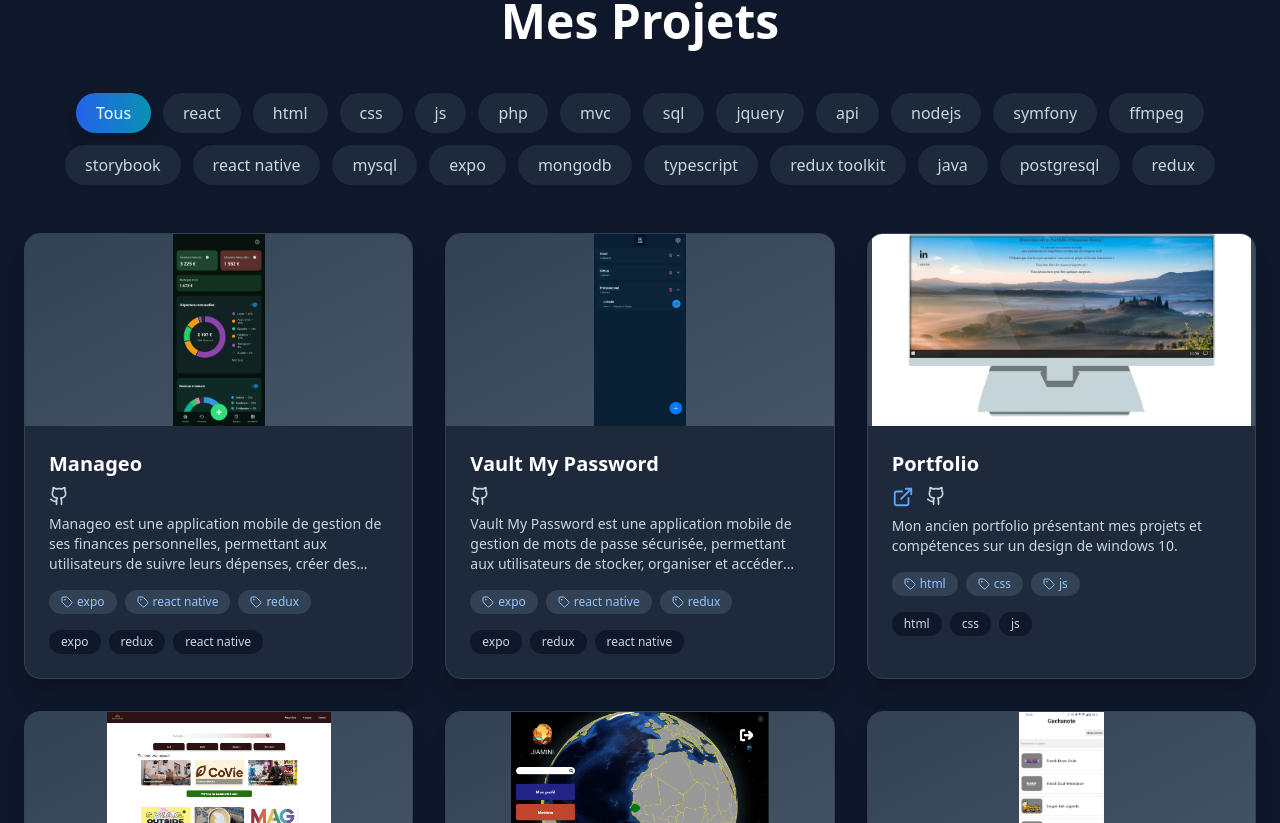
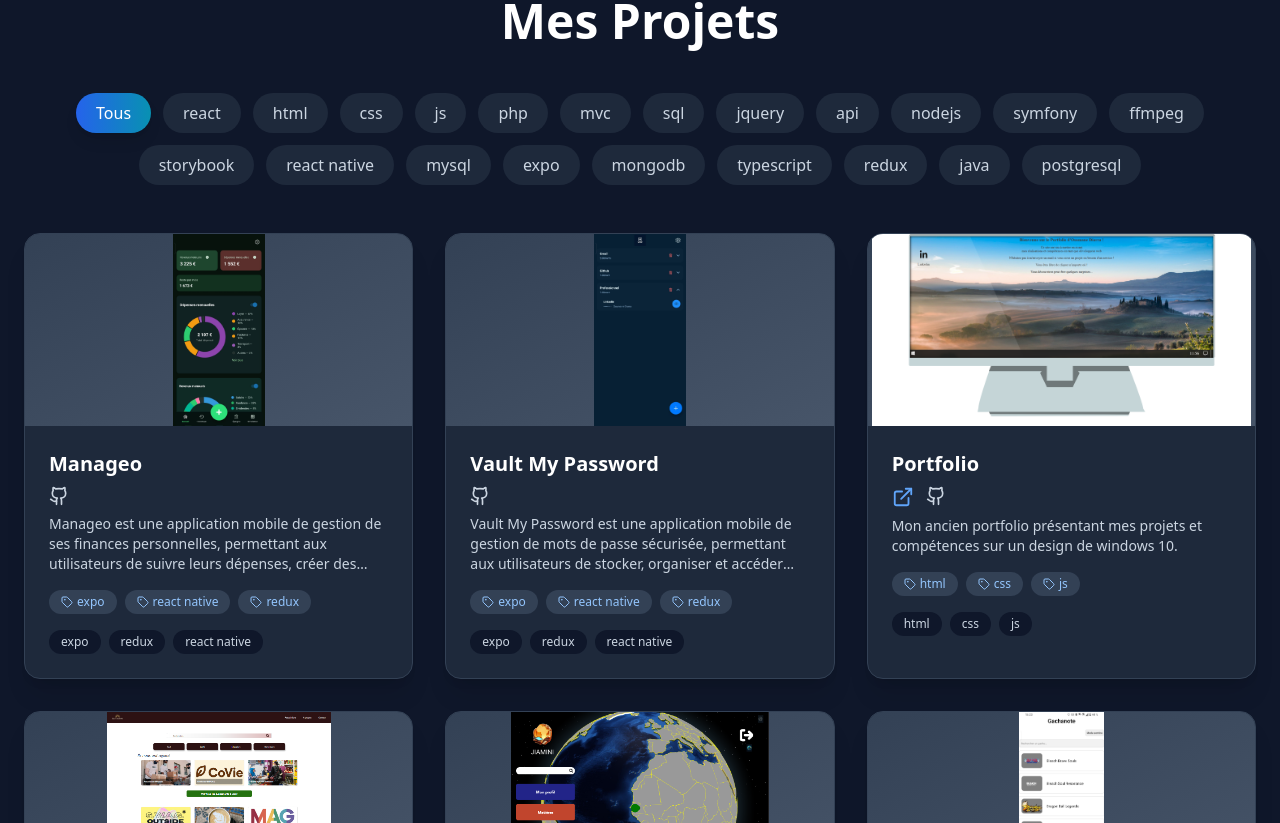
Before and after one commit to ouss17/portfolio-2025, a React (Vite) app: page / in a window 1280 px wide. Shown: the part 1857-2680 px from the top of the page. Built offline with nearby package versions, Linux system fonts and the light colour scheme.

Commit message:
remove toolkit of redux

```diff
--- a/src/data/projects.ts
+++ b/src/data/projects.ts
@@ -542,7 +542,7 @@ export const projects = [
     key: "todoreaction",
     title: "ToDo'Réac'tion",
     description: [
-      "ToDo'Réac'tion est une application de gestion de tâches moderne, réalisée avec React Native, Redux Toolkit et Expo Router.",
+      "ToDo'Réac'tion est une application de gestion de tâches moderne, réalisée avec React Native, Redux et Expo Router.",
       "Fonctionnalités :",
       "- Ajout, édition et suppression de tâches",
       "- Gestion de la date et de l'heure d'échéance pour chaque tâche",
@@ -553,7 +553,7 @@ export const projects = [
     githubLink: "https://github.com/ouss17/expo-todolist",
     githubLinkBackend: null,
     image: todoreaction,
-    tags: ["expo", "react native", "typescript", "redux toolkit"],
+    tags: ["expo", "react native", "typescript", "redux"],
     versions: [
       {
         version: "v1",
@@ -561,7 +561,7 @@ export const projects = [
           { name: "expo", percentage: 40 },
           { name: "react native", percentage: 30 },
           { name: "typescript", percentage: 20 },
-          { name: "redux toolkit", percentage: 10 }
+          { name: "redux", percentage: 10 }
         ],
         slides: [
           { img: todoreaction1, alt: "todoreaction 1" },
@@ -587,13 +587,13 @@ export const projects = [
     githubLink: "https://github.com/ouss17/gachanote",
     githubLinkBackend: null,
     image: gachanote,
-    tags: ["expo", "react native", "typescript", "redux toolkit"],
+    tags: ["expo", "react native", "typescript", "redux"],
     versions: [
       {
         version: "v1",
         technos: [
           { name: "expo", percentage: 60 },
-          { name: "redux toolkit", percentage: 40 }
+          { name: "redux", percentage: 40 }
         ],
         slides: [
           { img: gachanote1, alt: "GachaNote v1 - 1" },
@@ -610,7 +610,7 @@ export const projects = [
           { name: "expo", percentage: 40 },
           { name: "react native", percentage: 30 },
           { name: "typescript", percentage: 20 },
-          { name: "redux toolkit", percentage: 10 }
+          { name: "redux", percentage: 10 }
         ],
         slides: [
           { img: gachanoteV2_1, alt: "GachaNote v2 - 1" },
```
